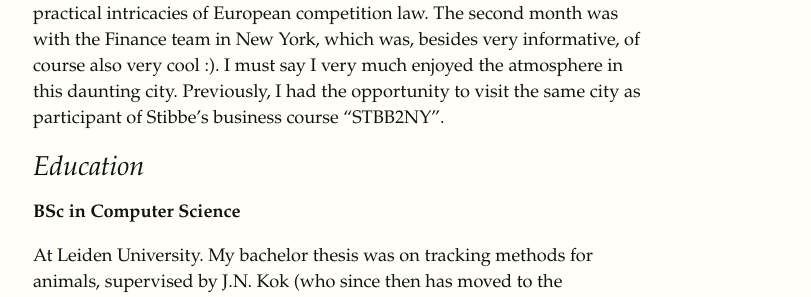
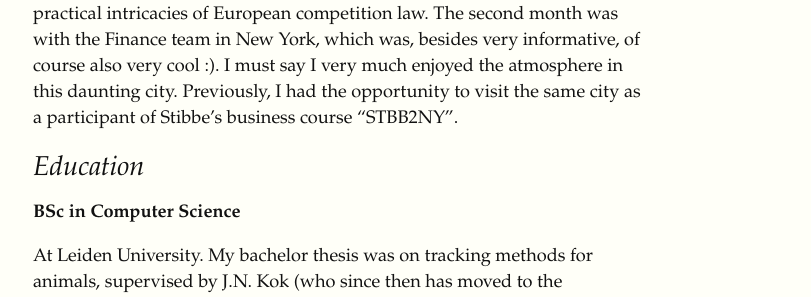
Before and after one commit to jhvanstaalduinen/jhvanstaalduinen.github.io, a Jekyll site: the page built from resume/index.md, in a window 1280 px wide. Shown: the part 1041-1338 px from the top of the page, without its empty margins (127-938 px from the left). Built offline with Jekyll 4.4.1, drawn with Linux system fonts in a browser that asks for light colours; some web fonts are replaced; some of the changed text lies outside the part shown.

```diff
--- a/resume/index.md
+++ b/resume/index.md
@@ -21,7 +21,7 @@ Apart from this, nothing cool yet. I am, however, currently working on my master
 ## Business
 **Internships at De Brauw (AMS) and NautaDutilh (AMS/NY), business course with Stibbe (NY)**
 
-In the summer of 2018, I was a student trainee for two months at De Brauw Blackstone Westbroek, a Dutch law firm in the prestigious Amsterdam business area. Then, in Spring 2020, I was a student trainee for two months at NautaDutilh. The first month of this internship was with the Competition team in Amsterdam, where I received hands-on experience with the practical intricacies of European competition law. The second month was with the Finance team in New York, which was, besides very informative, of course also very cool :). I must say I very much enjoyed the atmosphere in this daunting city. Previously, I had the opportunity to visit the same city as participant of Stibbe's business course "STBB2NY".
+In the summer of 2018, I was a student trainee for two months at De Brauw Blackstone Westbroek, a Dutch law firm in the prestigious Amsterdam business area. Then, in Spring 2020, I was a student trainee for two months at NautaDutilh. The first month of this internship was with the Competition team in Amsterdam, where I received hands-on experience with the practical intricacies of European competition law. The second month was with the Finance team in New York, which was, besides very informative, of course also very cool :). I must say I very much enjoyed the atmosphere in this daunting city. Previously, I had the opportunity to visit the same city as a participant of Stibbe's business course "STBB2NY".
 
 ## Education
 **BSc in Computer Science**
```
